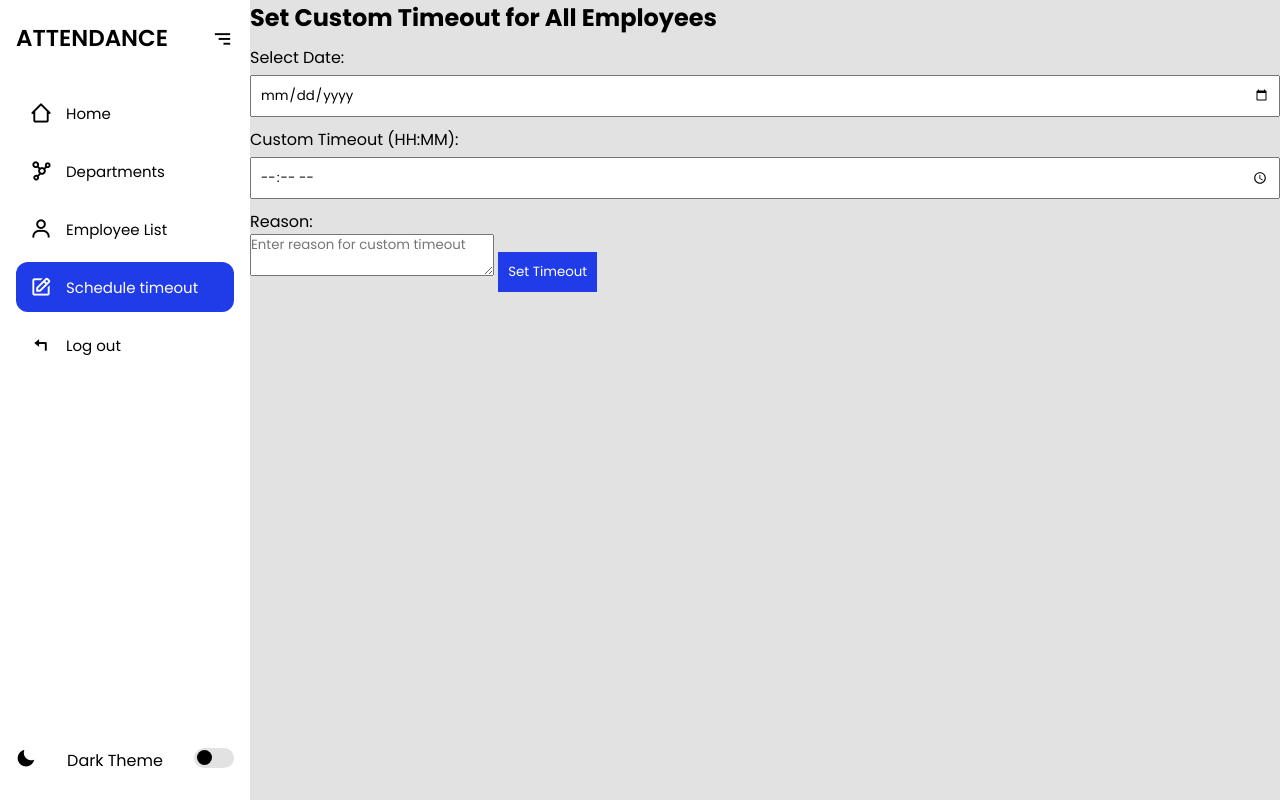
After one commit to leiconcordia/Gov-System, a Django app: page /set-global-timeout/ in a window 1280 px wide. The commit adds this page. Run offline with Django 5.2, Linux system fonts and the light colour scheme.

Commit message:
added html and url for custom out

```diff
--- a/myproject/myapp/templates/index.html
+++ b/myproject/myapp/templates/index.html
@@ -27,6 +27,7 @@
         {% url 'departments' as departments_url %}
         {% url 'employeelist' as employeelist_url %}
         {% url 'logout' as logout_url %}
+        {% url 'custom-timeout' as custom_url %}
 
         <li class="{% if request.path == admin_dashboard_url %}active{% endif %}">
             <a href="{{ admin_dashboard_url }}">
@@ -49,6 +50,16 @@
             </a>
             <span class="tooltip">Employee List</span>
         </li>
+
+        <li class="{% if request.path == custom_url %}active{% endif %}">
+          <a href="{{ custom_url }}">
+              <i class="bx bx-edit"></i>
+              <span class="title">Schedule timeout</span>
+          </a>
+          <span class="tooltip">Log out</span>
+      </li>
+
+
         <li class="{% if request.path == logout_url %}active{% endif %}">
             <a href="{{ logout_url }}">
                 <i class="bx bx-reply"></i>
@@ -56,6 +67,8 @@
             </a>
             <span class="tooltip">Log out</span>
         </li>
+
+
       </ul>
 
         {% comment %} <li>
--- /dev/null
+++ b/myproject/myapp/templates/set_global_timeout.html
@@ -0,0 +1,37 @@
+{% extends 'index.html' %}
+
+
+
+{% block title %}Add custom time-out {% endblock %}
+
+{% block content %}
+
+
+<section class="home">
+
+    <h2>Set Custom Timeout for All Employees</h2>
+    <form method="POST">
+        {% csrf_token %}
+        <label for="selected_date">Select Date:</label>
+        <input type="date" name="selected_date" required>
+
+        <label for="custom_timeout">Custom Timeout (HH:MM):</label>
+        <input type="time" name="custom_timeout" required>
+
+        <label for="reason">Reason:</label>
+        <textarea name="reason" placeholder="Enter reason for custom timeout"></textarea>
+
+        <button type="submit">Set Timeout</button>
+    </form>
+    {% if alert_message %}
+        <p>{{ alert_message }}</p>
+    {% endif %}
+
+
+
+
+</section>
+
+
+
+{% endblock %}
--- a/myproject/myapp/urls.py
+++ b/myproject/myapp/urls.py
@@ -15,6 +15,8 @@ urlpatterns = [
     path('login/', views.login_view, name='login'),
     path('departments/', views.departments, name='departments'),
 
+    path('set-global-timeout/', views.set_global_timeout , name='custom-timeout'),
+
 
 
     path('employeelist/', views.employeelist, name='employeelist'),
--- a/myproject/myapp/views.py
+++ b/myproject/myapp/views.py
@@ -112,6 +112,26 @@ def signup(request):
     }
 
     return render(request, 'add_employee.html', context)
+
+
+def set_global_timeout(request):
+    # if request.method == 'POST':
+    #     selected_date = request.POST.get('selected_date')
+    #     custom_timeout = request.POST.get('custom_timeout')
+    #     reason = request.POST.get('reason')
+
+    #     # Parse and set the custom timeout for the specified date
+    #     if selected_date and custom_timeout:
+    #         timeout_time = timezone.datetime.strptime(custom_timeout, '%H:%M').time()
+    #         custom_timeout_obj, created = CustomTimeout.objects.update_or_create(
+    #             date=selected_date,
+    #             defaults={'timeout': timeout_time, 'reason': reason}
+    #         )
+    #         return render(request, 'set_global_timeout.html', {'alert_message': 'Custom timeout set successfully!'})
+
+    return render(request, 'set_global_timeout.html')
+
+
 
 def checkin(request):
     if request.method == 'POST':
```
Also changed, not shown: myproject/db.sqlite3.
